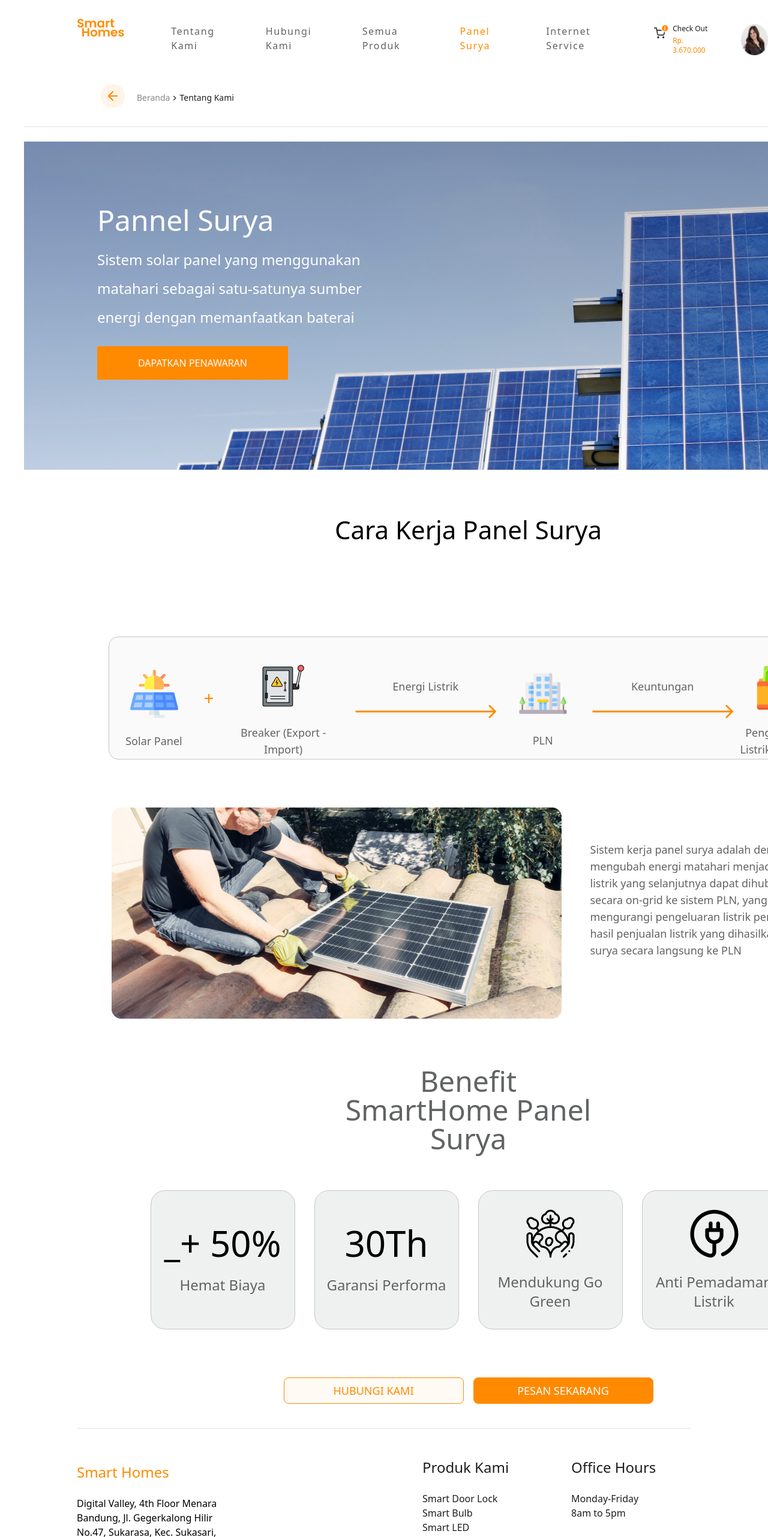
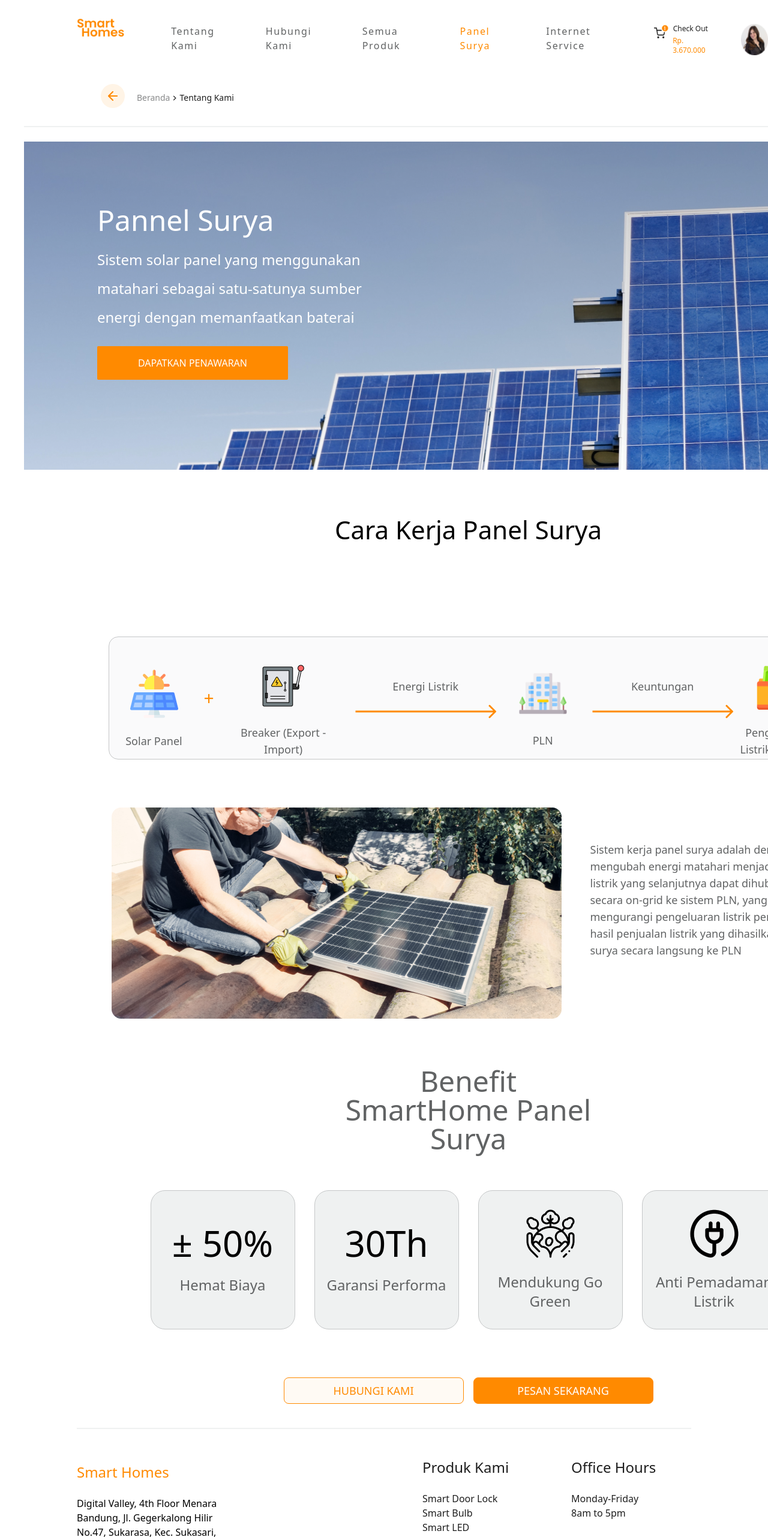
Before and after one commit to adityailhamss/SmartHomes, a React (Create React App) app: page /PanelSurya in a window 1280 px wide. Shown: the top 2562 px of the page at 60% size. Built offline with nearby package versions, Linux system fonts and the light colour scheme.

Commit message:
ResponsivePage

```diff
--- a/package.json
+++ b/package.json
@@ -3,11 +3,13 @@
   "version": "0.1.0",
   "private": true,
   "dependencies": {
+    "@popperjs/core": "^2.11.6",
     "@testing-library/jest-dom": "^5.16.5",
     "@testing-library/react": "^13.4.0",
     "@testing-library/user-event": "^13.5.0",
     "react": "^18.2.0",
     "react-dom": "^18.2.0",
+    "react-popper": "^2.3.0",
     "react-router-dom": "^6.4.2",
     "react-scripts": "^5.0.1",
     "react-slick": "^0.29.0",
--- a/src/component/Navbar.js
+++ b/src/component/Navbar.js
@@ -1,4 +1,4 @@
-import React from 'react';
+import React, { useState } from 'react';
 import Logo from "../assets/logo/Logo.png";
 import Cart from "../assets/img/Group 2.png";
 import Profile from "../assets/img/Ellipse 2.png";
@@ -6,7 +6,9 @@ import Down from "../assets/img/iconDown.png";
 import { NavLink } from "react-router-dom";
 
 
+
 const Navbar = () => {
+
   return (
     <div className='flex flex-row pl-32 py-6 gap-11'>
         <div className='w-[106px] h-[54px]'>
@@ -82,7 +84,7 @@ const Navbar = () => {
             </div>
             <div className='flex flex-row align-center gap-1'>
                 <div className='flex flex-col align-start gap-1'>
-                  <p className='text-xs text-[#1E1E1E]'>Check Out</p>
+                  <button className='text-xs text-[#1E1E1E]'>Check Out</button>
                   <p className='text-xs text-[#FF8A00]'>Rp. 3.670.000</p>
                 </div>
             </div>
--- a/src/component/PanelSurya.js
+++ b/src/component/PanelSurya.js
@@ -73,7 +73,7 @@ function PanelSurya() {
         <h1 className='text-3xl lg:text-5xl font-normal text-center text-[#616364] w-[360px] h-auto lg:w-[424px] lg:h-[126px]'>Benefit SmartHome Panel Surya</h1>
         <div className='flex flex-col lg:flex-row pl-14 lg:pl-0 items-start gap-8 w-auto h-auto lg:w-[1060px] lg:h-[232px]'>
             <div className='flex flex-col justify-center items-center gap-6 border rounded-3xl bg-[#EFF1F1] border-[#C5C7C8] w-[241px] h-[232px]'>
-                <p className='text-6xl font-normal'>_+ 50%</p>
+                <p className='text-6xl font-normal'>± 50%</p>
                 <p className='text-center text-2xl font-normal text-[#616364]'>Hemat Biaya</p>
             </div>
             <div className='flex flex-col justify-center items-center gap-6 border rounded-3xl bg-[#EFF1F1] border-[#C5C7C8] w-[241px] h-[232px]'>
```
Also changed, not shown: 1 other file (tests, documents, lock files or other folders).
